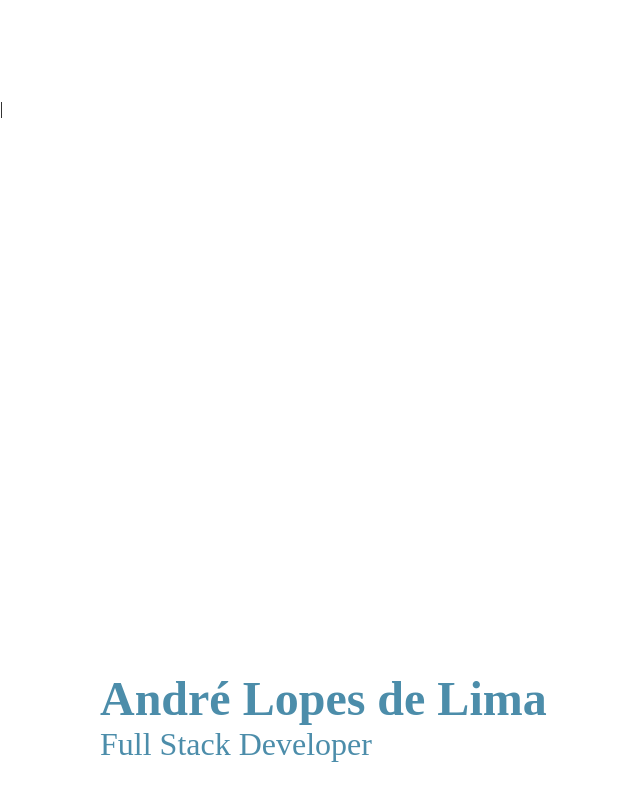
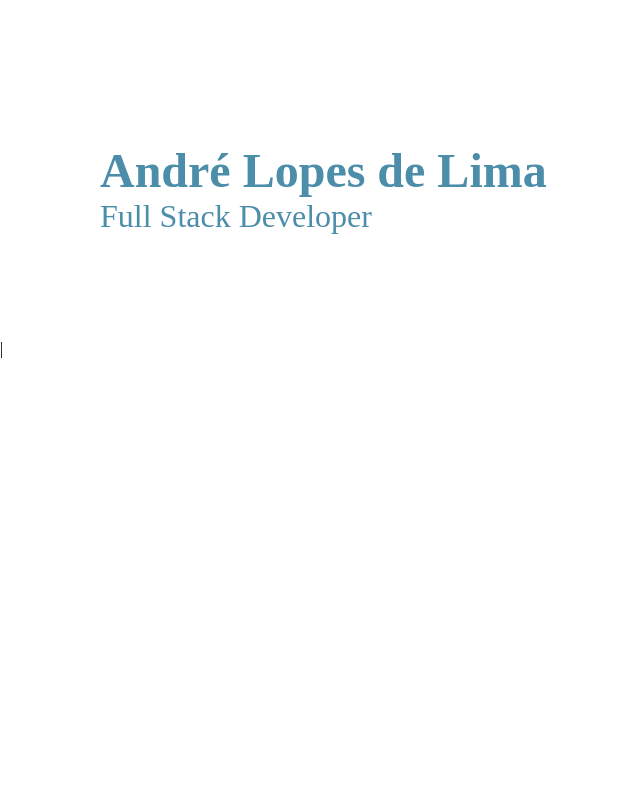
Before and after one commit to lopes-bot/Portifolio, a React (Create React App) app: page / in a window 1280 px wide. Shown: the part 262-1062 px from the top of the page, without its empty margins (0-640 px from the left). After the commit the page ends 868 px from the top, so only its background shows below. Built offline with nearby package versions, Linux system fonts and the light colour scheme.

Commit message:
finalizado o navbar e post

```diff
--- a/src/components/Header/styles.js
+++ b/src/components/Header/styles.js
@@ -8,7 +8,7 @@ export const Nav = styled.nav `
     justify-content: space-between;
     align-items: center;
     position: fixed;
-    margin-top: -3.4rem;
+
     > a img {
       transform: scale(0.9,0.9);
     }
--- a/src/components/Post/styles.js
+++ b/src/components/Post/styles.js
@@ -4,6 +4,7 @@ export const Container = styled.section`
     width: 100vw;
     height: 80vh;
     background: var(--color-tertiary);
+    padding-top:15rem;
 
     > img {
         width:100%;
@@ -55,6 +56,7 @@ export const Text = styled.div `
     text-align:left;
     color: var(--color-secondary);
     margin:5%;
+
     @media (min-width: 1024px){
         height:10rem;
         width:40rem;
--- a/src/pages/home.js
+++ b/src/pages/home.js
@@ -7,7 +7,7 @@ function Home() {
   return (<>
     <Header />
     <Post />
-    <Post />
+
   </>
   );
 }
```
